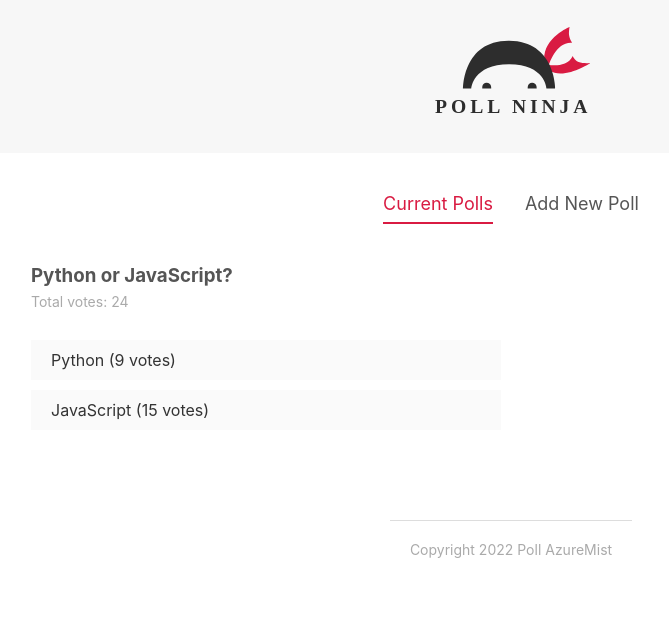
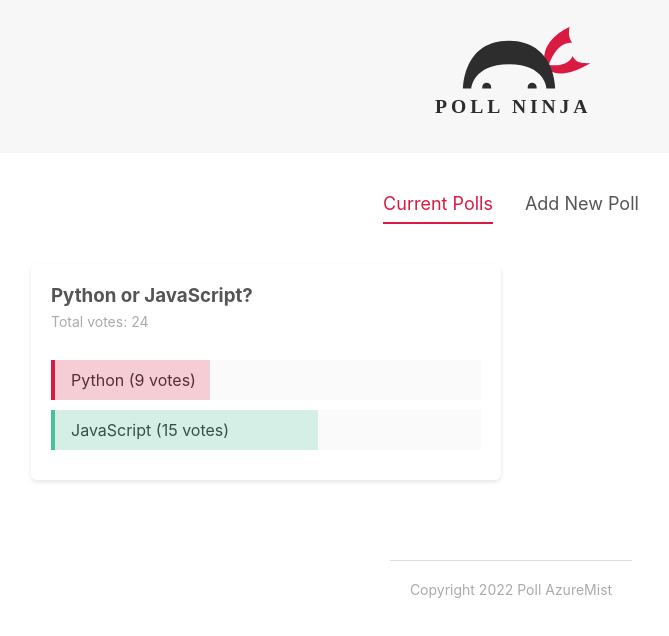
Before and after one commit to azri41/polls-svelte, a Svelte app: page / in a window 1280 px wide. Shown: the top 636 px of the page, without its empty margins (129-798 px from the left). Built offline with nearby package versions, Linux system fonts and the light colour scheme.

Commit message:
second commit

```diff
--- a/src/App.svelte
+++ b/src/App.svelte
@@ -30,13 +30,29 @@
 		activeItem = 'Current Polls';
 	}
 
+	const handleVote = (e) => {
+		const { id, option } = e.detail;
+
+		let copiedPolls = [...polls];
+		let upvotedPoll = copiedPolls.find((poll) => poll.id == id);
+
+		if (option === 'a'){
+			upvotedPoll.votesA++;
+		}
+		if (option === 'b'){
+			upvotedPoll.votesB++;
+		}
+
+		polls = copiedPolls;
+	}
+
 </script>
 
 <Header />
 <main>
 	<Tabs {activeItem} {items} on:tabChange={tabChange} />
 	{#if activeItem === 'Current Polls'}
-		<PollList polls={polls}/>
+		<PollList polls={polls} on:vote={handleVote}/>
 	{:else if activeItem === 'Add New Poll'}
 		<CreatePollForm on:add={handleAdd}/>
 	{/if}
--- a/src/components/PollDetails.svelte
+++ b/src/components/PollDetails.svelte
@@ -1,23 +1,35 @@
 <script>
+  import { createEventDispatcher } from 'svelte';
+  import Card from '../shared/Card.svelte';
   export let poll;
+  const dispatch = createEventDispatcher();
 
   // reactive values
   $: totalVotes = poll.votesA + poll.votesB;
+  $: percentA = Math.floor(100 / totalVotes * poll.votesA);
+  $: percentB = Math.floor(100 / totalVotes * poll.votesB);
+
+  // handling vote
+  const handleVote = (option, id) => {
+    dispatch('vote', {option, id});
+  }
 
 </script>
 
+<Card>
   <div class="poll">
       <h3>{ poll.question }</h3>
       <p>Total votes: { totalVotes }</p>
-    <div class="answer">
-        <div class="percent percent-a"></div>
+      <div class="answer" on:click={() => handleVote('a', poll.id)}>
+          <div class="percent percent-a" style="width: {percentA}%"></div>
           <span>{ poll.answerA } ({ poll.votesA } votes)</span>
       </div>
-    <div class="answer">
-        <div class="percent percent-b"></div>
+      <div class="answer" on:click={() => handleVote('b', poll.id)}>
+          <div class="percent percent-b" style="width: {percentB}%"></div>
           <span>{ poll.answerB } ({ poll.votesB } votes)</span>
       </div>
   </div>
+</Card>
 
 <style>
   h3{
@@ -43,4 +55,17 @@
     display: inline-block;
     padding: 10px 20px;
   }
+  .percent{
+    height: 100%;
+    position: absolute;
+    box-sizing: border-box;
+  }
+  .percent-a{
+    border-left: 4px solid #d91b42;
+    background: rgba(217,27,66,0.2);
+  }
+  .percent-b{
+    border-left: 4px solid #45c496;
+    background: rgba(69,196,150,0.2);
+  }
 </style>
--- a/src/components/PollList.svelte
+++ b/src/components/PollList.svelte
@@ -6,7 +6,7 @@
 <div class="poll-list">
     {#each polls as poll (poll.id)}
         <div>
-            <PollDetails {poll}/>
+            <PollDetails {poll} on:vote />
         </div>
     {/each}
 </div>
--- /dev/null
+++ b/src/shared/Card.svelte
@@ -0,0 +1,12 @@
+<div class="card">
+    <slot></slot>
+</div>
+
+<style>
+    .card{
+        background: white;
+        padding: 20px;
+        border-radius: 6px;
+        box-shadow: 0px 2px 4px rgba(0,0,0,0.1);
+    }
+</style>
```
Lines whose indentation alone changed are shown as unchanged.
